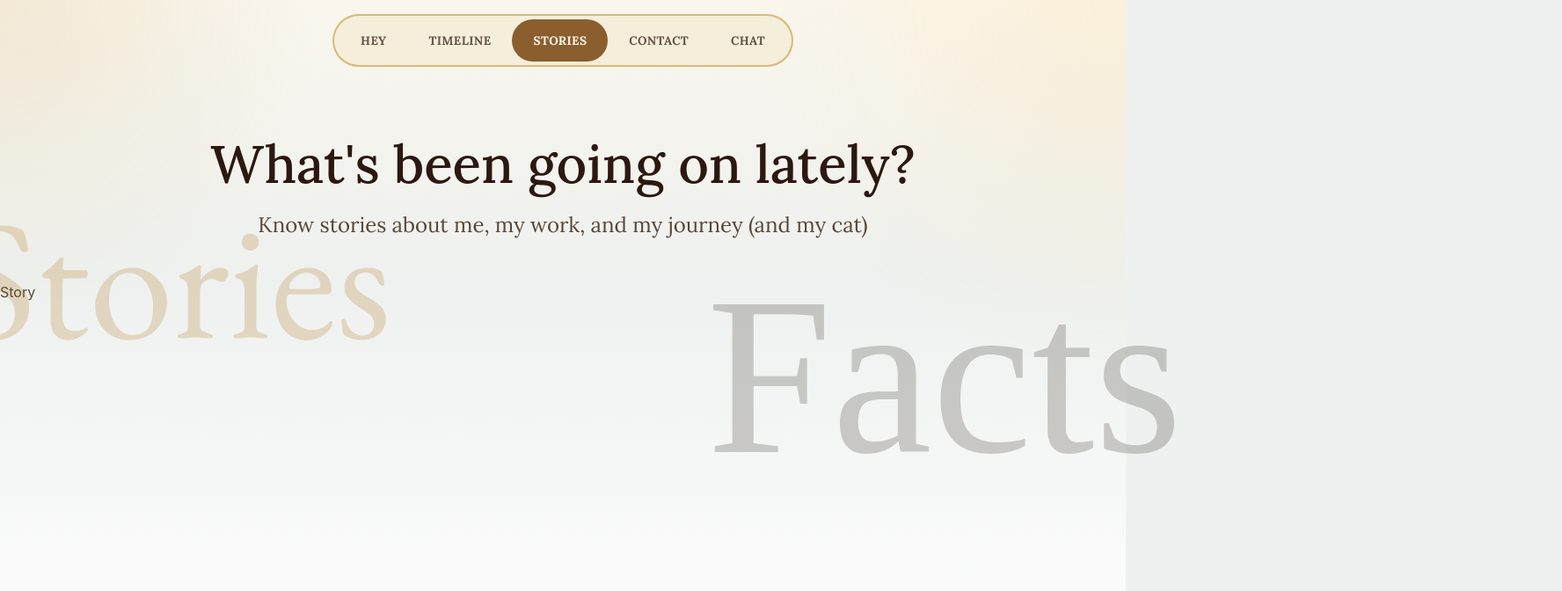
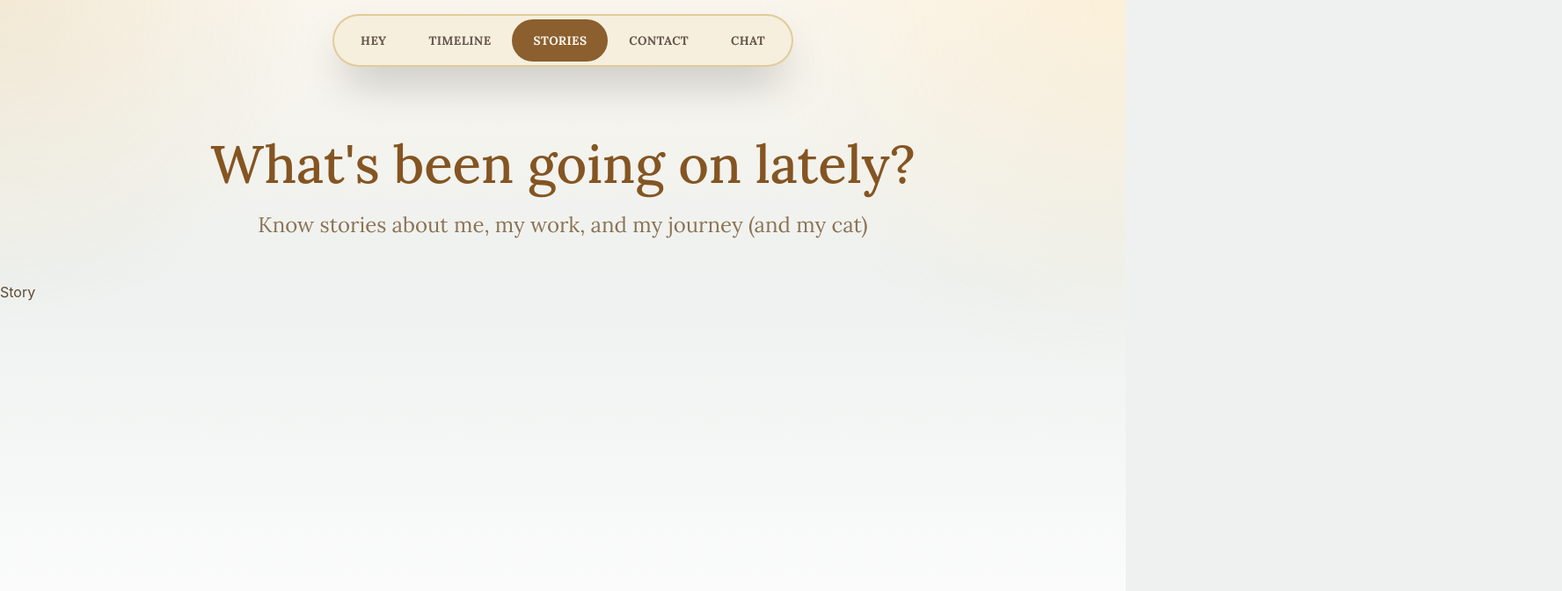
Before and after one commit to kishoreshanto/kishoreshanto, a SvelteKit app: page /story in a window 1280 px wide. Shown: the top 672 px of the page at 88% size, 1776 px wide, since content can reach past the window. Built offline with nearby package versions, Linux system fonts and the light colour scheme; a web font is replaced by a local one.

Commit message:
refactor: standardize layout styles and improve heading classes across multiple components

```diff
--- a/src/routes/chat-with-me/+layout.svelte
+++ b/src/routes/chat-with-me/+layout.svelte
@@ -2,11 +2,11 @@
 	let { children } = $props();
 </script>
 
-<div class="container mx-auto mt-12 mb-8 px-6 pt-8 md:px-0">
-	<h1 class="text-center font-lora text-4xl font-medium text-amber-800 lg:text-5xl xl:text-6xl">
+<div class="page-container">
+	<h1 class="page-heading">
 		Talk with an "AI-version" of me!
 	</h1>
-	<h3 class="mt-6 mb-12 text-center font-lora text-xl text-gray-700 lg:text-2xl">
+	<h3 class="page-subheading">
 		Ask anything about me, it will try its best to answer.<br /> (AI can be wrong, so take it with a grain
 		of salt)
 	</h3>
--- a/src/routes/contact/+layout.svelte
+++ b/src/routes/contact/+layout.svelte
@@ -2,11 +2,11 @@
 	let { children } = $props();
 </script>
 
-<div class="container mx-auto mt-12 mb-8 px-6 pt-8 md:px-0">
-	<h1 class="text-center font-lora text-4xl font-medium text-amber-800 lg:text-5xl xl:text-6xl">
+<div class="page-container">
+	<h1 class="page-heading">
 		Get in Touch
 	</h1>
-	<h3 class="mt-6 mb-12 text-center font-lora text-xl text-gray-700 lg:text-2xl">
+	<h3 class="page-subheading">
 		Whether you'd like to collaborate, discuss research, or just say hello — feel free to reach out
 		through any of the channels below.
 	</h3>
--- a/src/routes/layout.css
+++ b/src/routes/layout.css
@@ -24,7 +24,6 @@
 	color-scheme: light;
 
 	/* Core palette from COLOR_Documentation.md */
-	--ks-color-espresso: #2c1810;
 	--ks-color-saddle: #845522;
 	--ks-color-amber: #a86700;
 	--ks-color-antique: #c49a3c;
@@ -77,7 +76,8 @@
 		var(--font-lora), var(--font-crimson-text), var(--font-eb-garamond), var(--font-ivy-text), serif;
 
 	/* Named colors for direct Tailwind utility use. */
-	--color-espresso: var(--ks-color-espresso);
+	--color-page-heading: var(--ks-color-saddle);
+	--color-page-subheading: var(--ks-color-umber);
 	--color-saddle: var(--ks-color-saddle);
 	--color-amber-gold: var(--ks-color-amber);
 	--color-antique-gold: var(--ks-color-antique);
@@ -216,9 +216,9 @@ body {
 
 .universal-navbar-container {
 	@apply mt-4 flex h-full w-fit flex-row items-center rounded-full border-2 shadow-2xl backdrop-blur-sm;
-	border-color: rgb(196 154 60 / 0.62);
-	background: rgb(245 237 217 / 0.92);
-	box-shadow: 0 24px 56px -30px var(--ks-shadow-strong);
+	border-color: var(--ks-border-soft);
+	background: var(--ks-surface-card-soft);
+	/* box-shadow: 0 24px 56px -30px var(--ks-shadow-strong); */
 	position: relative;
 	overflow: hidden;
 	padding: 6px;
@@ -422,3 +422,19 @@ body {
 .contact-link-text {
 	@apply font-mono text-amber-700 transition-all duration-300 hover:text-gray-900 dark:hover:text-gray-300
 }
+
+/* Common Page Layouts */
+
+.page-container {
+	@apply container mx-auto mt-12 mb-8 px-6 pt-8 md:px-0;
+}
+
+.page-heading {
+	@apply text-center font-lora text-4xl font-medium text-amber-600 lg:text-5xl xl:text-6xl;
+	color: var(--color-page-heading);
+}
+
+.page-subheading {
+	@apply mt-6 mb-12 text-center font-lora text-xl lg:text-2xl;
+	color: var(--color-page-subheading);
+}
--- a/src/routes/story/+layout.svelte
+++ b/src/routes/story/+layout.svelte
@@ -4,7 +4,7 @@
 
 <!-- A fullscreen div that has a z-index of negative value (TailwindCSS class: -z-40) -->
 <!-- Issue is: The background is not visible right now. -->
-<div
+<!-- <div
 	id="background"
 	class="fixed top-0 left-0 z-10 hidden h-screen w-screen flex-col opacity-20 select-none xl:flex"
 >
@@ -16,13 +16,13 @@
 		<h1 class="translate-22 font-mono text-[12rem] text-fuchsia-800 opacity-35">Memories</h1>
 		<h1 class="mt-24 translate-16 font-lora text-[16rem] text-amber-500">Future</h1>
 	</div>
-</div>
+</div> -->
 
-<main class="relative z-40 container mx-auto mt-12 mb-8 px-6 pt-8 md:px-0">
-	<h1 class="text-center font-lora text-4xl font-medium text-amber-800 lg:text-5xl xl:text-6xl">
+<main class="page-container">
+	<h1 class="page-heading">
 		What's been going on lately?
 	</h1>
-	<h3 class="mt-6 mb-12 text-center font-lora text-xl text-gray-700 lg:text-2xl">
+	<h3 class="page-subheading">
 		Know stories about me, my work, and my journey (and my cat)
 	</h3>
 
--- a/src/routes/timeline/+layout.svelte
+++ b/src/routes/timeline/+layout.svelte
@@ -2,11 +2,11 @@
 	let { children } = $props();
 </script>
 
-<div class="container mx-auto mt-12 mb-8 px-6 pt-8 md:px-0">
-	<h1 class="text-center font-lora text-4xl font-medium text-amber-600 lg:text-5xl xl:text-6xl">
+<div class="page-container">
+	<h1 class="page-heading">
 		A glimpse of what I have done over the time...
 	</h1>
-	<h3 class="mt-6 mb-12 text-center font-lora text-xl text-gray-600 lg:text-2xl">
+	<h3 class="page-subheading">
 		Scroll down, filter, or search for specific experiences/projects/publications
 	</h3>
 </div>
```
